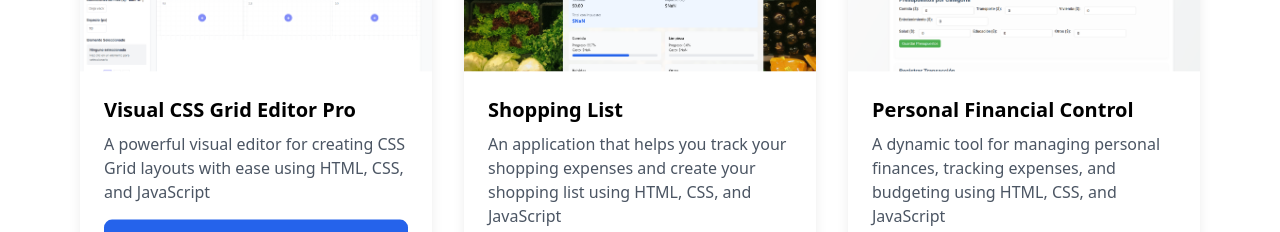
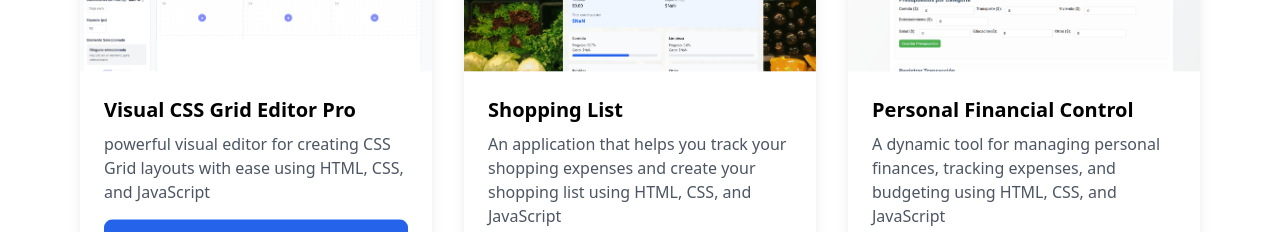
Before and after one commit to Ferny121991/Portafolio, a React (Vite) app: page / in a window 1280 px wide. Shown: the part 2580-2812 px from the top of the page. Built offline with nearby package versions, Linux system fonts and the light colour scheme.

Commit message:
prueba de nombre

```diff
--- a/src/App.tsx
+++ b/src/App.tsx
@@ -49,7 +49,7 @@ function App() {
   const projects = [
     {
       title: 'Visual CSS Grid Editor Pro',
-      description: 'A powerful visual editor for creating CSS Grid layouts with ease using HTML, CSS, and JavaScript',
+      description: ' powerful visual editor for creating CSS Grid layouts with ease using HTML, CSS, and JavaScript',
       image: '/img/visual-grid.png',
       link: 'https://gridedit.netlify.app/',
     },
@@ -110,11 +110,10 @@ function App() {
                 <button
                   key={item}
                   onClick={() => scrollToSection(item)}
-                  className={`${
-                    activeSection === item
+                  className={`${activeSection === item
                       ? 'text-blue-600'
                       : 'text-gray-600 hover:text-blue-600'
-                  } capitalize transition-colors duration-300`}
+                    } capitalize transition-colors duration-300`}
                 >
                   {item}
                 </button>
@@ -224,14 +223,12 @@ function App() {
                 rootMargin="0px 0px -50px 0px"
                 className="flex flex-col items-center group"
               >
-                <div className={`p-8 rounded-lg bg-white shadow-lg mb-4 group-hover:shadow-xl transform group-hover:-translate-y-2 transition-all duration-300 ${
-                  skill.name === 'CSS' ? 'relative overflow-hidden' : ''
-                }`}>
+                <div className={`p-8 rounded-lg bg-white shadow-lg mb-4 group-hover:shadow-xl transform group-hover:-translate-y-2 transition-all duration-300 ${skill.name === 'CSS' ? 'relative overflow-hidden' : ''
+                  }`}>
                   <skill.icon
                     size={48}
-                    className={`${skill.color} transform group-hover:scale-110 transition-transform duration-300 ${
-                      skill.name === 'CSS' ? 'relative z-10' : ''
-                    }`}
+                    className={`${skill.color} transform group-hover:scale-110 transition-transform duration-300 ${skill.name === 'CSS' ? 'relative z-10' : ''
+                      }`}
                   />
                   {skill.name === 'CSS' && (
                     <div className="absolute inset-0 bg-gradient-to-b from-blue-500 to-blue-600 opacity-10"></div>
```
